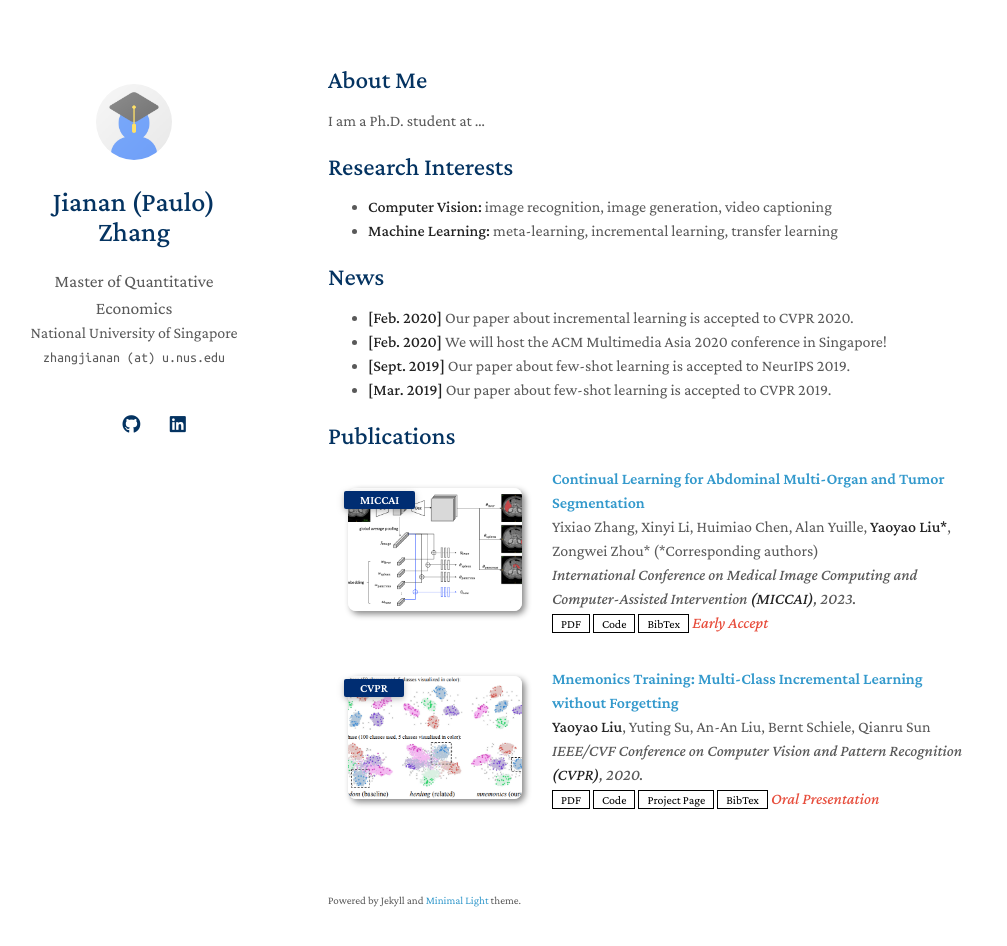
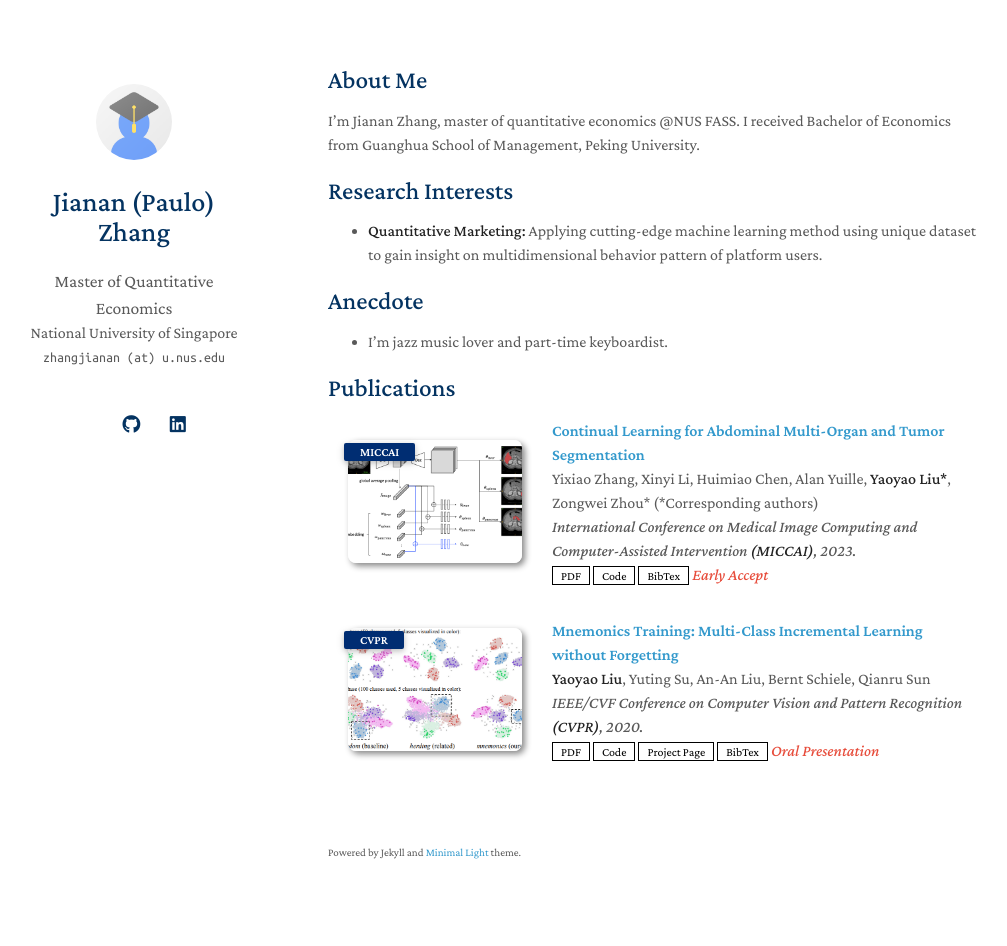
Before and after one commit to paulozhang42/paulozhang42.github.io, a Jekyll site: the page built from index.md, in a window 1280 px wide and 981 px high. Shown: the top 946 px of the window, without its empty margins (142-1149 px from the left). Built offline with Jekyll 4.4.1, drawn with Linux system fonts in a browser that asks for light colours; a style sheet for code colours, icons or effects is not loaded; our own code applies the rules of GitHub Pages for plain Markdown files.

Commit message:
Update index.md

```diff
--- a/index.md
+++ b/index.md
@@ -4,19 +4,15 @@ layout: homepage
 
 ## About Me
 
-I am a Ph.D. student at ...
+I'm Jianan Zhang, master of quantitative economics @NUS FASS. I received Bachelor of Economics from Guanghua School of Management, Peking University.
 
 ## Research Interests
 
-- **Computer Vision:** image recognition, image generation, video captioning
-- **Machine Learning:** meta-learning, incremental learning, transfer learning
+- **Quantitative Marketing:** Applying cutting-edge machine learning method using unique dataset to gain insight on multidimensional behavior pattern of platform users.
 
-## News
+## Anecdote
 
-- **[Feb. 2020]** Our paper about incremental learning is accepted to CVPR 2020.
-- **[Feb. 2020]** We will host the ACM Multimedia Asia 2020 conference in Singapore!
-- **[Sept. 2019]** Our paper about few-shot learning is accepted to NeurIPS 2019.
-- **[Mar. 2019]** Our paper about few-shot learning is accepted to CVPR 2019.
+- I'm jazz music lover and part-time keyboardist.
 
 {% include_relative _includes/publications.md %}
 
```
